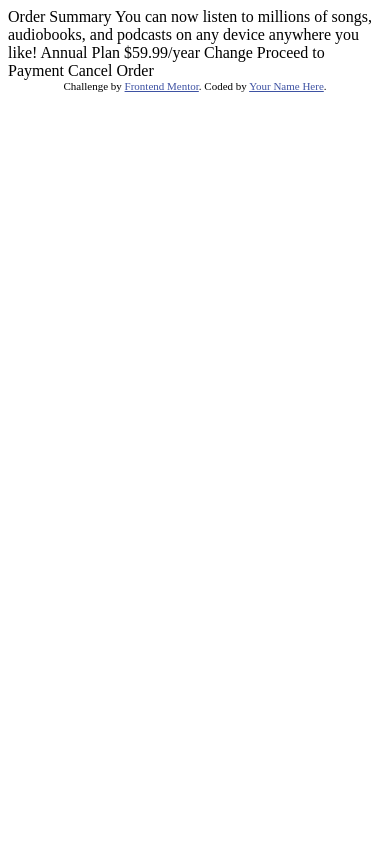
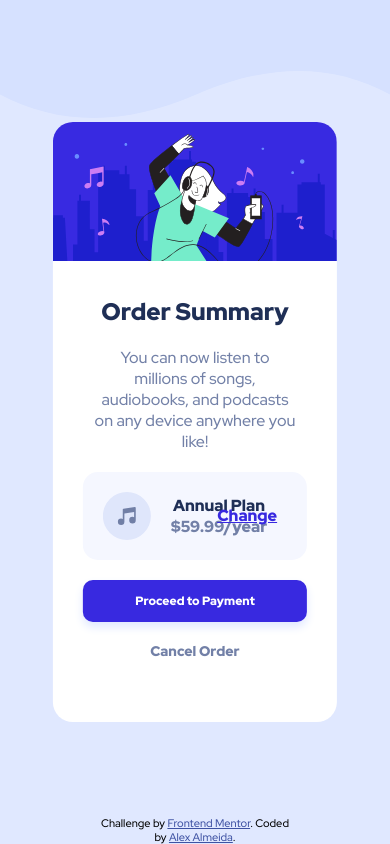
Before and after one commit to AlexAlmeidaBo/order-summary-component-main, a plain HTML site: page index.html in a window 390 px wide. Drawn offline with Linux system fonts and the light colour scheme.

Commit message:
Modelo Desktop não responsivo

```diff
--- a/index.html
+++ b/index.html
@@ -1,37 +1,54 @@
 <!DOCTYPE html>
-<html lang="en">
+<html lang="pt-br">
 <head>
   <meta charset="UTF-8">
   <meta name="viewport" content="width=device-width, initial-scale=1.0"> <!-- displays site properly based on user's device -->
 
   <link rel="icon" type="image/png" sizes="32x32" href="./images/favicon-32x32.png">
+  <link rel="stylesheet" href="style.css">
 
   <title>Frontend Mentor | Order summary card</title>
 
   <!-- Feel free to remove these styles or customise in your own stylesheet 👍 -->
-  <style>
-    .attribution { font-size: 11px; text-align: center; }
-    .attribution a { color: hsl(228, 45%, 44%); }
-  </style>
 </head>
 <body>
 
-  Order Summary
+  <main>
 
-  You can now listen to millions of songs, audiobooks, and podcasts on any
-  device anywhere you like!
+    <header>
+      <img src="images/illustration-hero.svg" alt="">
+    </header>
 
-  Annual Plan
-  $59.99/year
+    <section class="conteudo-escrito">
 
-  Change
+      <h2>Order Summary</h2>
+        <p>
+          You can now listen to millions of songs, audiobooks, and podcasts on any
+          device anywhere you like!
+       </p>
 
-  Proceed to Payment
-  Cancel Order
+        <div class="plano-container">
+            <img src="images/icon-music.svg" alt="">
 
-  <div class="attribution">
+            <span class="p1">
+              Annual Plan<br> <span class="preco">$59.99/year</span>
+            </span>
+            <a href="#">Change</a>
+        </div>
+        <div class="links">
+          <a href="" class="link-1">Proceed to Payment</a>
+          <a href="" class="link-2">Cancel Order</a>
+        </div>
+      </section>
+
+
+
+  </main>
+
+  <footer class="attribution">
     Challenge by <a href="https://www.frontendmentor.io?ref=challenge" target="_blank">Frontend Mentor</a>.
-    Coded by <a href="#">Your Name Here</a>.
-  </div>
+    Coded by <a href="#">Alex Almeida</a>.
+  </footer>
+
 </body>
 </html>
--- /dev/null
+++ b/style.css
@@ -0,0 +1,121 @@
+@import url('https://fonts.googleapis.com/css2?family=Red+Hat+Display:ital,wght@0,500;0,900;1,700&display=swap');
+
+*{
+    margin: 0;
+    padding:0;
+}
+
+body{
+    background: url(images/pattern-background-desktop.svg) no-repeat ;
+    background-size: cover;
+    background-color:hsl(225, 100%, 94%) ;
+    font-family: 'Red Hat Display', sans-serif;
+
+}
+
+main{
+    position: absolute;
+    top: 50%;
+    left: 50%;
+    transform: translate(-50%,-50%);
+    background: white;
+    max-width: 400px;
+    margin: 0 auto ;
+    height: 600px;
+    border-radius: 20px;
+}
+
+header > img{
+    width: 100%;
+    border-radius: 20px 20px 0 0;
+}
+
+section{
+    text-align: center;
+    padding: 30px;
+}
+
+h2{
+    color: hsl(223, 47%, 23%);
+    margin-bottom: 20px;
+}
+
+p{
+    margin-bottom: 20px;
+}
+
+p , span{
+    Font-size: 16px;
+    color: hsl(224, 23%, 55%);
+    padding:0 10px;
+}
+
+.plano-container{
+    background-color:hsl(225, 100%, 98%) ;
+    padding:20px;
+    display: flex;
+    align-items: center;
+    border-radius: 15px;
+}
+
+.p1{
+    color: hsl(223, 47%, 23%);
+    font-weight: 700;
+}
+
+.plano-container a{
+    position: absolute;
+    right: 60px;
+    color:hsl(245, 75%, 52%);
+    font-weight: 700;
+    transition: .2s;
+}
+
+.plano-container a:hover{
+    color:hsla(245, 75%, 52%, 0.678);
+}
+
+.links a{
+    display:block;
+    text-decoration: none;
+    margin: 20px 0;
+}
+
+.link-1{
+    background-color: hsl(245, 75%, 52%);
+    color: white;
+    padding: 13px 0;
+    border-radius: 10px;
+    font-weight: 700;
+    font-size: 12px;
+    box-shadow: 0px 5px 10px hsl(225, 100%, 94%);
+    transition: .3s;
+}
+
+.link-1:hover{
+    background-color:hsla(245, 75%, 52%, 0.678);
+}
+
+.link-2{
+    color:hsl(224, 23%, 55%);
+    font-weight: bold ;
+    font-size: 14px;
+}
+
+.link-2:hover{
+    color: hsl(223, 47%, 23%);
+}
+
+.attribution {
+    font-size: 11px;
+    text-align: center;
+    display: block;
+    position: absolute;
+    bottom: 0;
+    left: 50%;
+    transform: translateX(-50%);
+ }
+
+.attribution a {
+    color: hsl(228, 45%, 44%);
+}
```
